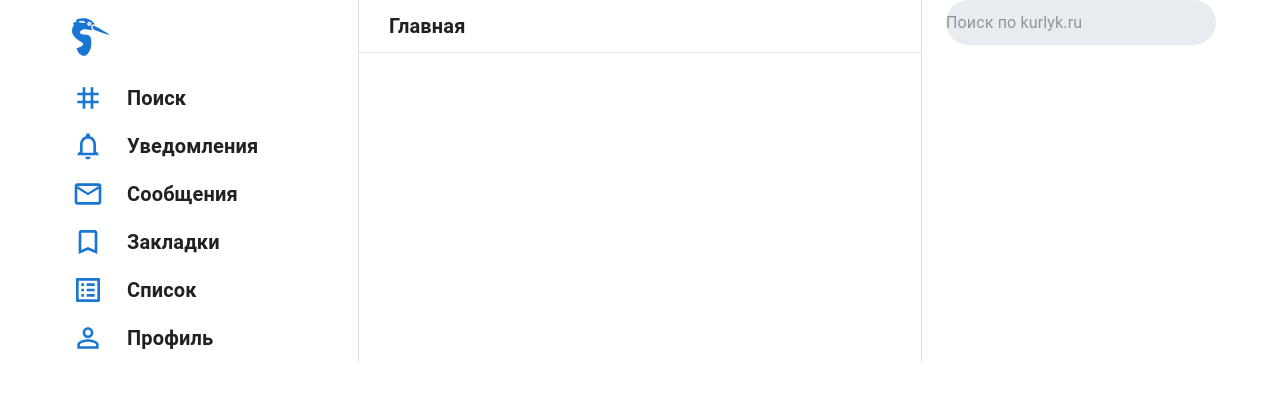
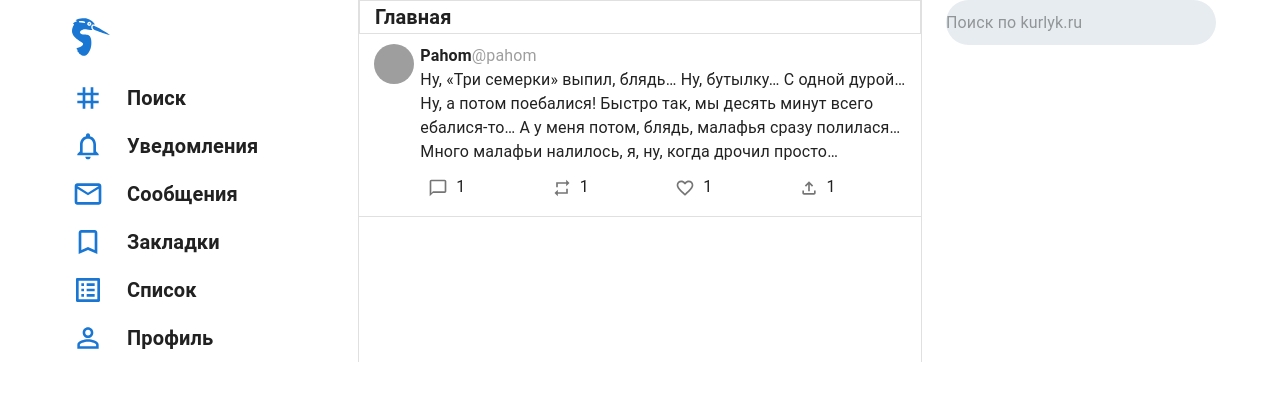
Before and after one commit to nikita11044/kurlyk, a React (Create React App) app in the folder front/: page /home in a window 1280 px wide. Shown: the top 400 px of the page. Built offline with nearby package versions, Linux system fonts and the light colour scheme; grey boxes are pictures that could not be loaded.

Commit message:
Added icons to Home.tsx. Styles refactoring in progress

```diff
--- a/front/src/pages/Home/Home.module.scss
+++ b/front/src/pages/Home/Home.module.scss
@@ -20,8 +20,8 @@
   padding: 0;
 }
 
-.kurlykPaper {
-  height: 100%;
-  border-top: 0 !important;
-  border-bottom: none !important;
+@media (max-width: 1120px) {
+  .kurlykText{
+    padding-left: 40px !important;
+  }
 }
--- a/front/src/pages/Home/Home.tsx
+++ b/front/src/pages/Home/Home.tsx
@@ -1,6 +1,6 @@
 import React from 'react'
 import styles from "./Home.module.scss"
-import {Container, Grid, IconButton, InputBase, Paper, Typography} from "@mui/material";
+import {Avatar, Container, Grid, IconButton, InputBase, Paper, Typography} from "@mui/material";
 import HeronIcon from "../../components/icons/HeronIcon";
 import TagIcon from '@mui/icons-material/Tag';
 import NotificationsNoneIcon from '@mui/icons-material/NotificationsNone';
@@ -8,6 +8,10 @@ import MailOutlineIcon from '@mui/icons-material/MailOutline';
 import BookmarkBorderIcon from '@mui/icons-material/BookmarkBorder';
 import ListAltIcon from '@mui/icons-material/ListAlt';
 import PersonOutlineIcon from '@mui/icons-material/PersonOutline';
+import ChatBubbleOutlineIcon from '@mui/icons-material/ChatBubbleOutline';
+import RepeatOutlinedIcon from '@mui/icons-material/RepeatOutlined';
+import FavoriteBorderOutlinedIcon from '@mui/icons-material/FavoriteBorderOutlined';
+import FileUploadOutlinedIcon from '@mui/icons-material/FileUploadOutlined';
 import {theme} from "../../theme";
 import {styled} from "@mui/styles";
 
@@ -17,11 +21,14 @@ const KurlykPaper = styled(Paper)({
     borderBottom: 0,
 })
 
-const KurlykHeader = styled(Paper)({
+const KurlykContent = styled(Paper)({
     borderTop: 0,
     borderLeft: 0,
     borderRight: 0,
-    padding: '10px 15px'
+    padding: '10px 15px',
+    '&:hover': {
+        backgroundColor: 'rgb(245, 248, 250)'
+    }
 })
 
 export const Home: React.FC = (): React.ReactElement => {
@@ -75,11 +82,58 @@ export const Home: React.FC = (): React.ReactElement => {
                 </Grid>
                 <Grid item sm={8} md={6}>
                     <KurlykPaper square variant='outlined'>
-                        <KurlykHeader square variant='outlined'>
+                        <Paper square variant='outlined'>
                             <Typography variant='h6'>
                                 Главная
                             </Typography>
-                        </KurlykHeader>
+                        </Paper>
+                        <KurlykContent square variant='outlined'>
+                            <Grid container spacing={3}>
+                                <Grid item xs={1}>
+                                    <Avatar
+                                        alt='user avatar'
+                                        src='https://cs9.pikabu.ru/post_img/2020/03/17/9/1584456163198879176.jpg'
+                                    />
+                                </Grid>
+                                <Grid className={styles.kurlykText} item xs={11}>
+                                    <Typography>
+                                        <b>Pahom</b>
+                                        <span style={{color: '#9e9e9e'}}>@pahom</span>
+                                    </Typography>
+                                    <Typography variant='body1' gutterBottom>
+                                        Ну, «Три семерки» выпил, блядь… Ну, бутылку… С одной дурой… Ну, а потом
+                                        поебалися! Быстро так, мы десять минут всего ебалися-то… А у меня потом, блядь,
+                                        малафья сразу полилася… Много малафьи налилось, я, ну, когда дрочил просто…
+                                    </Typography>
+                                    <Grid container spacing={1}>
+                                        <Grid item xs={3}>
+                                            <IconButton>
+                                                <ChatBubbleOutlineIcon fontSize='small'/>
+                                            </IconButton>
+                                            <span>1</span>
+                                        </Grid>
+                                        <Grid item xs={3}>
+                                            <IconButton>
+                                                <RepeatOutlinedIcon fontSize='small'/>
+                                            </IconButton>
+                                            <span>1</span>
+                                        </Grid>
+                                        <Grid item xs={3}>
+                                            <IconButton>
+                                                <FavoriteBorderOutlinedIcon fontSize='small'/>
+                                            </IconButton>
+                                            <span>1</span>
+                                        </Grid>
+                                        <Grid item xs={3}>
+                                            <IconButton>
+                                                <FileUploadOutlinedIcon fontSize='small'/>
+                                            </IconButton>
+                                            <span>1</span>
+                                        </Grid>
+                                    </Grid>
+                                </Grid>
+                            </Grid>
+                        </KurlykContent>
                     </KurlykPaper>
                 </Grid>
                 <Grid item sm={3} md={3}>
```
